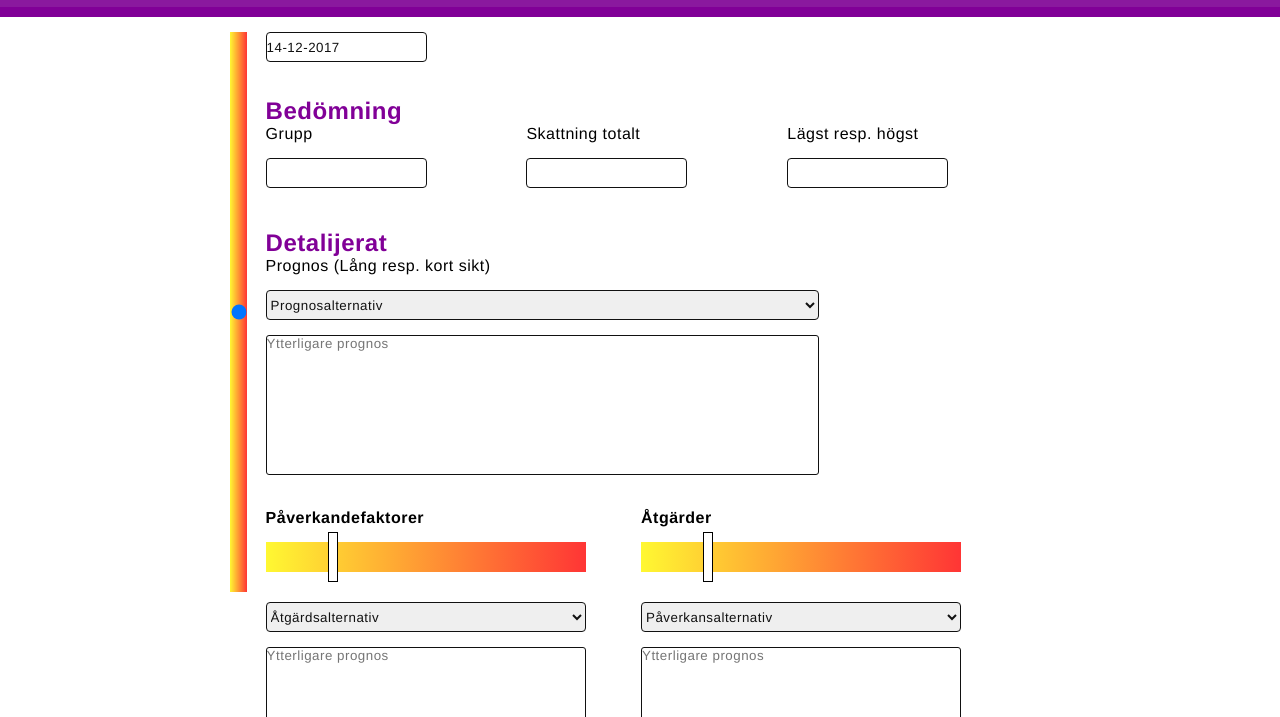
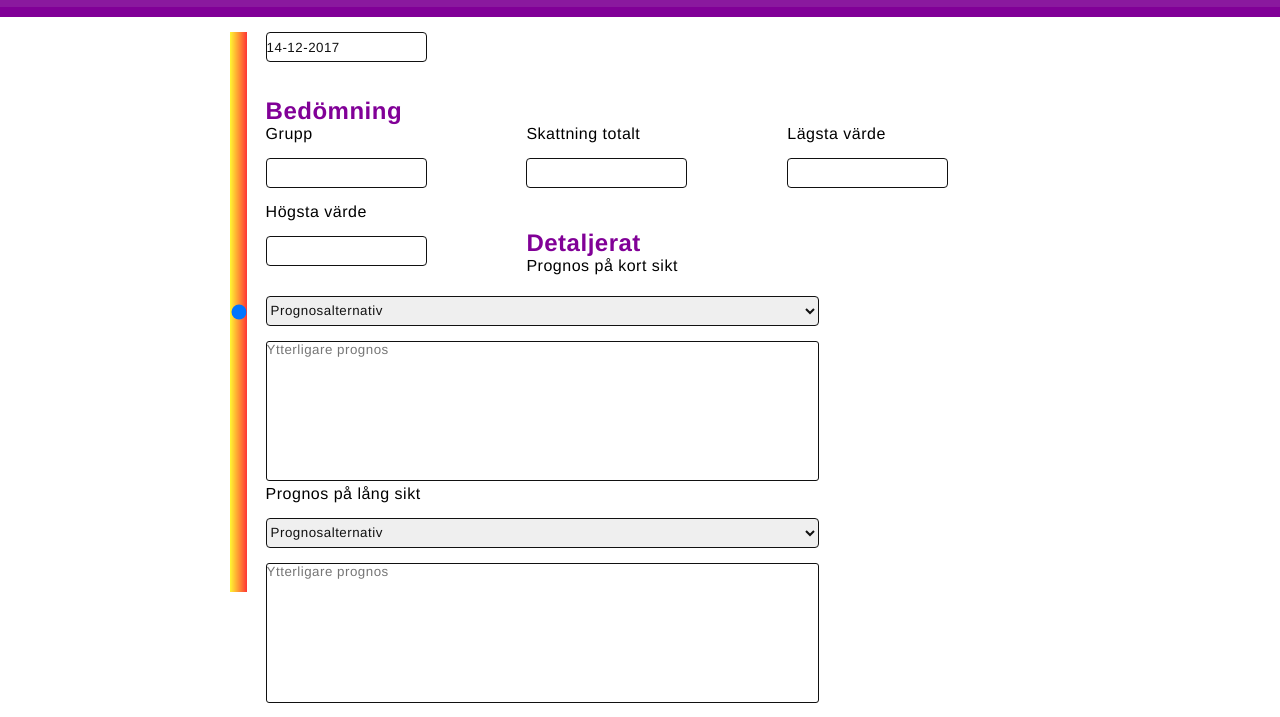
Before and after one commit to Simple-MAX/AA-Polls-1, a plain HTML site: page src/pages/form.html in a window 1280 px wide. Shown: the part 83-800 px from the top of the page. Drawn offline with Linux system fonts and the light colour scheme.

Commit message:
form.html change

```diff
--- a/src/pages/form.html
+++ b/src/pages/form.html
@@ -36,54 +36,80 @@
                         <div class="form-container">
                             <div class="form-col-0">
                                 <h2>Bedömning</h2>
-                                <div class="form-col-1-input">
+                                <div class="form-col-1-input"/>
                                     <p>Grupp</p>
-                                    <input id="judge-group">
+                                    <input id="judge-group"/>
                                 </div>
                                 <div class="form-col-1-input">
                                     <p>Skattning totalt</p>
-                                    <input id="tot-tax">
+                                    <input id="tot-tax"/>
+                                </div>
+
+                            <!--- Min resp. Max värde ska ha en picker på 1-10 skala  --->
+                                <div class="form-col-1-input">
+                                    <p>Lägsta värde</p>
+                                    <input id="min"/>
                                 </div>
                                 <div class="form-col-1-input">
-                                    <p>Lägst resp. högst</p>
-                                    <input id="low-high">
+                                    <p>Högsta värde</p>
+                                    <input id="max"/>
                                 </div>
 
                             </div>
+
+                        <!-- Dessa två kolumner ska ligga brevid, intill varandra. 50% var. Först kort sen lång sikt. --->
                             <div class="form-col-1">
-                                <h2>Detalijerat</h2>
-                                <p>Prognos (Lång resp. kort sikt)</p>
+                                <h2>Detaljerat</h2>
                                 <div class="form-col-2-input">
-                                        <select id="prognos-alt">
+                                    <p>Prognos på kort sikt</p>
+                                        <!--- Du ska kunna välja flera alternativ. Multi select! Värderna ska även hämtas från DB -->
+                                        <select id="prog-short-option">
                                             <option value="Prognosalternativ">Prognosalternativ</option>
+                                            <option value="Prognosalternativ2">Prognosalternativ2</option>
+                                            <option value="Prognosalternativ3">Prognosalternativ3</option>
+                                            <option value="Prognosalternativ">Prognosalternativ4</option>
+                                            <option value="Prognosalternativ2">Prognosalternativ5</option>
                                         </select>
-                                        <textarea id="prognos-text" class="form-input-textarea" placeholder="Ytterligare prognos"></textarea>
+                                        <textarea id="prog-short-info" class="form-input-textarea" placeholder="Ytterligare prognos"></textarea>
                                 </div>
+
+                                <div class="form-col-2-input">
+                                    <p>Prognos på lång sikt</p>
+                                        <select id="prog-long-option">
+                                            <option value="Prognosalternativ">Prognosalternativ</option>
+                                            <option value="Prognosalternativ2">Prognosalternativ2</option>
+                                            <option value="Prognosalternativ3">Prognosalternativ3</option>
+                                            <option value="Prognosalternativ">Prognosalternativ4</option>
+                                            <option value="Prognosalternativ2">Prognosalternativ5</option>
+                                        </select>
+                                        <textarea id="prog-long-info" class="form-input-textarea" placeholder="Ytterligare prognos"></textarea>
+                                </div>
+
                                 <div class="form-col-2-input">
                                     <div class="form-col-2-input-divider">
                                         <h4>Påverkandefaktorer</h4>
-                                        <input id="impact-factor-range" type="range" name="" min="0" max="10" value="2">
-                                        <select id="impact-factor-alt">
-                                            <option value="Åtgärdsalternativ">Åtgärdsalternativ</option>
+                                        <input id="influences-rate" type="range" name="" min="0" max="10" value="2">
+                                        <select id="influences-option">
+                                            <option value="Påverkansalternativ">Påverkansalternativ</option>
                                         </select>
-                                        <textarea id="impact-factor-text" placeholder="Ytterligare prognos"></textarea>
+                                        <textarea id="influences-info" placeholder="Ytterligare prognos"></textarea>
                                     </div>
                                     <div class="form-col-2-input-divider">
                                         <h4>Åtgärder</h4>
-                                        <input id="action-range" type="range" name="" min="0" max="10" value="2">
-                                        <select id="action-alt">
-                                            <option value="Påverkansalternativ">Påverkansalternativ</option>
+                                        <input id="actions-rate" type="range" name="" min="0" max="10" value="2">
+                                        <select id="actions-option">
+                                            <option value="Åtgärdsalternativ">Åtgärdsalternativ</option>
                                         </select>
-                                        <textarea id="action-text" placeholder="Ytterligare prognos"></textarea>
+                                        <textarea id="actions-info" placeholder="Ytterligare prognos"></textarea>
                                     </div>
-                                    <input class="form-input-button" id="form-submit" value="Skicka" type="submit" onclick="formnSubmit()"
+                                    <input class="form-input-button" id="form-submit" value="Skicka in bedömning" type="submit" onclick="formnSubmit()"
                                 />
                                 </div>
                             </div>
                         </div>
                     </div>
                 </div>
-           </div>
+
 
         </main>
         <footer>
```
Also changed, not shown: 2 other files.
